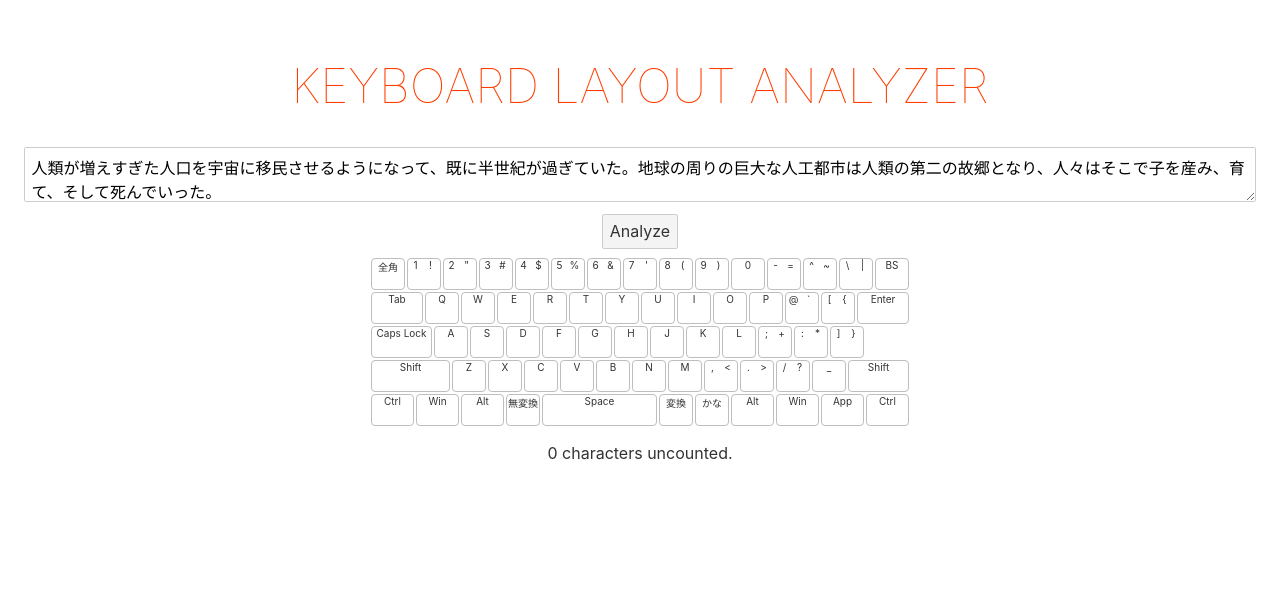
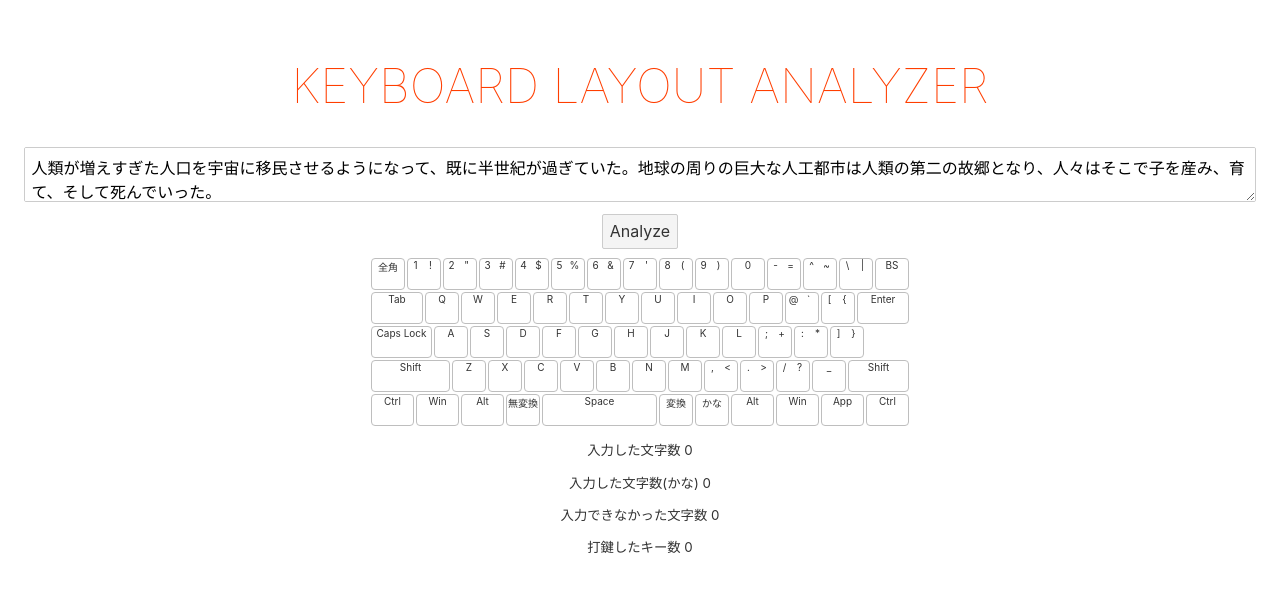
Before and after one commit to eswai/keyboard_analyzer, a Svelte app: page / in a window 1280 px wide. Shown: the top 592 px of the page. Built offline with nearby package versions, Linux system fonts and the light colour scheme.

Commit message:
キー打鍵数など

```diff
--- a/src/App.svelte
+++ b/src/App.svelte
@@ -5,6 +5,12 @@
 
   let text = "人類が増えすぎた人口を宇宙に移民させるようになって、既に半世紀が過ぎていた。地球の周りの巨大な人工都市は人類の第二の故郷となり、人々はそこで子を産み、育て、そして死んでいった。";
   mykeyboard.rev = 0;
+
+  let uncounted = [];
+  let ul = 0;
+  let total_char = 0;
+  let total_key = 0;
+  let total_kana = 0;
 
   let keydic = {};
   for (let mk of mykeyboard.keys) {
@@ -18,26 +24,27 @@
     });
   }
 
-	let uncounted = [];
-	let ul = 0;
-	function analyze() {
-		let karray = [];
-		uncounted = [];
-
-		let hantext = text.replace(/[Ａ-Ｚａ-ｚ０-９]/g, function(s) {
-			return String.fromCharCode(s.charCodeAt(0) - 65248);
-		});
-
   function incCounter(c) {
     let mc = mykeyboard.conversion[c]
     // console.log(c);
     for (let ck of mc.keys) {
 			keydic[ck].count++;
+			total_key++;
     }
     for (let cs of mc.shift) {
 			keydic[cs].count++;
+			total_key++;
     }
   }
+
+  function analyze() {
+    let karray = [];
+    uncounted = [];
+    total_char = text.length;
+
+    let hantext = text.replace(/[Ａ-Ｚａ-ｚ０-９]/g, function(s) {
+      return String.fromCharCode(s.charCodeAt(0) - 65248);
+    });
 
     kuromoji.builder({
       dicPath: 'dict'
@@ -53,6 +60,7 @@
       }
 
       let ktext = karray.join("");
+      total_kana = ktext.length;
       console.log(ktext);
 
       for (let tk of mykeyboard.keys) {
@@ -96,7 +104,10 @@
   <div class="kbd">
     <Keyboard layout={mykeyboard} />
   </div>
-	<p>{ul} characters uncounted.</p>
+  <p class="info">入力した文字数 {total_char}</p>
+  <p class="info">入力した文字数(かな) {total_kana}</p>
+  <p class="info">入力できなかった文字数 {ul}</p>
+  <p class="info">打鍵したキー数 {total_key}</p>
 
 </main>
 
@@ -123,6 +134,10 @@
     display: flex;
   }
 
+  .info {
+    font-size: 10pt;
+  }
+
   @media (min-width: 640px) {
     main {
       max-width: none;
```
Lines whose indentation alone changed are shown as unchanged.
